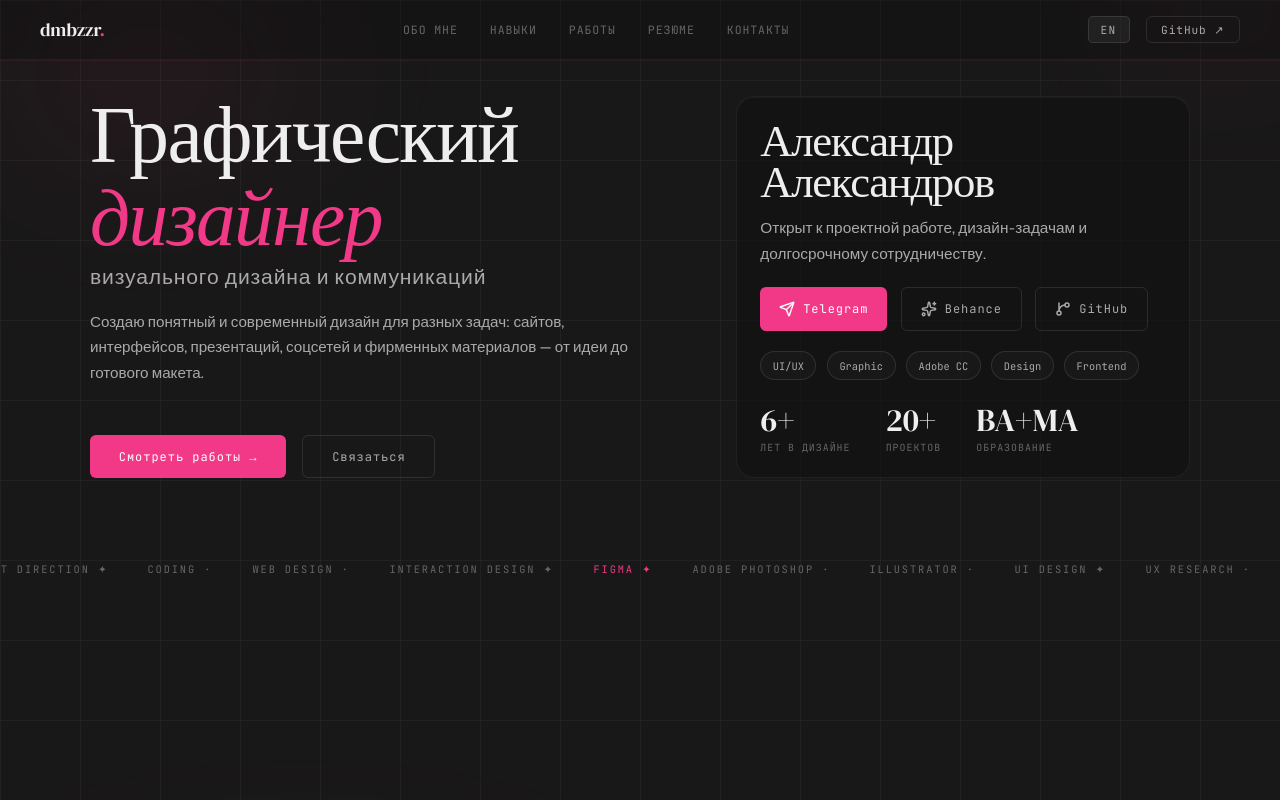
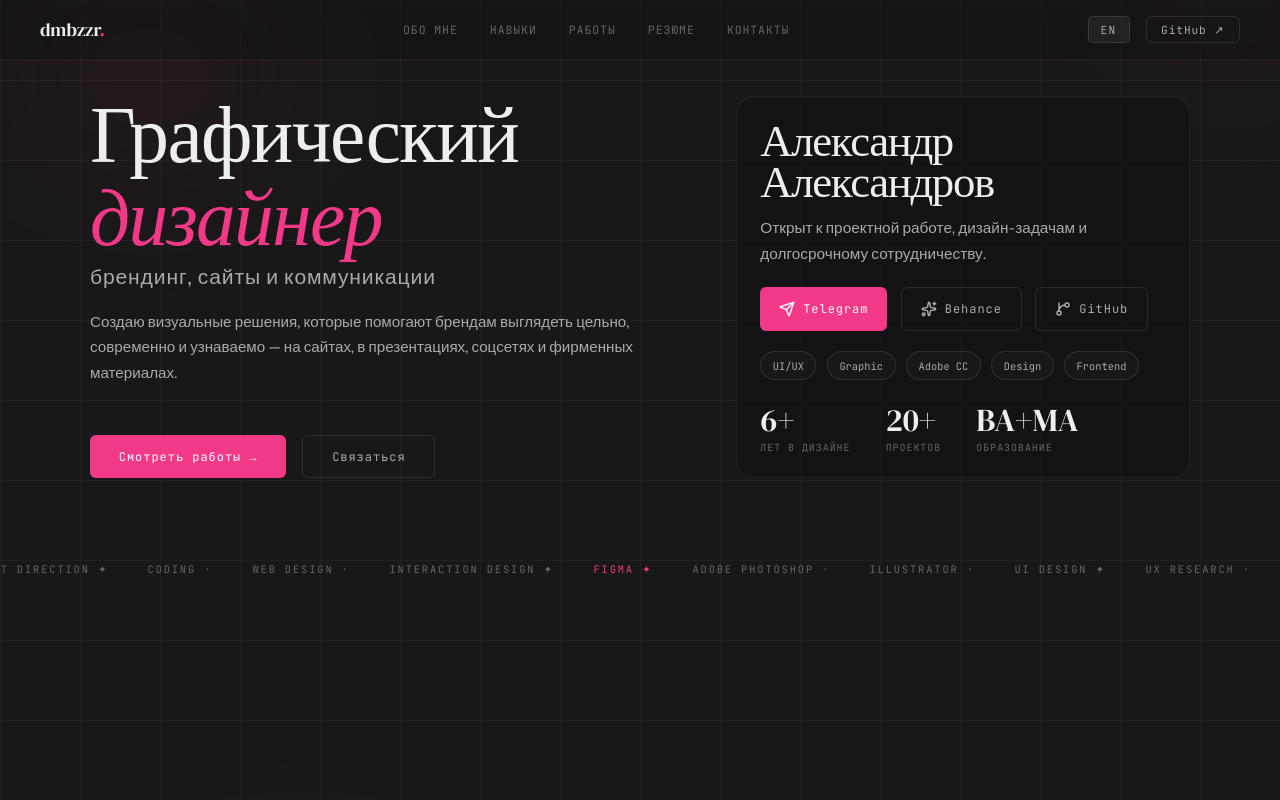
Before and after one commit to AREKKUZZERA/portfolio, a React (Vite) app: page / in a window 1280 px wide. Shown: the top 800 px of the page. Built offline with nearby package versions, Linux system fonts and the light colour scheme; no server answers.

Commit message:
fix: text translate

```diff
--- a/src/data/hero.js
+++ b/src/data/hero.js
@@ -2,8 +2,8 @@ export const HERO_TEXT = {
   ru: {
     role1: 'Графический',
     role2: 'дизайнер',
-    role3: 'визуального дизайна и коммуникаций',
-    desc: 'Создаю понятный и современный дизайн для разных задач: сайтов, интерфейсов, презентаций, соцсетей и фирменных материалов — от идеи до готового макета.',
+    role3: 'брендинг, сайты и коммуникации',
+    desc: 'Создаю визуальные решения, которые помогают брендам выглядеть цельно, современно и узнаваемо — на сайтах, в презентациях, соцсетях и фирменных материалах.',
     cta1: 'Смотреть работы',
     cta2: 'Связаться',
     name: 'Александр Александров',
@@ -21,8 +21,8 @@ export const HERO_TEXT = {
   en: {
     role1: 'Graphic',
     role2: 'Designer',
-    role3: 'visual design and communication',
-    desc: 'I create clear, modern designs for a wide range of needs: websites, interfaces, presentations, social media, and branded materials — from concept to final layout.',
+    role3: 'branding, websites, and visual communications',
+    desc: 'I design visual solutions that help brands look cohesive, modern, and recognizable — across websites, presentations, social media, and branded materials.',
     cta1: 'View works',
     cta2: 'Contact',
     name: 'Alexander Alexandrov',
```
